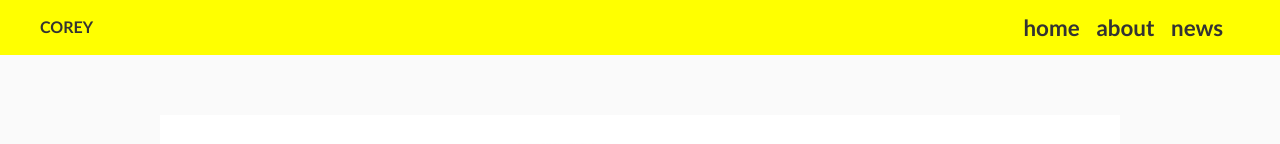
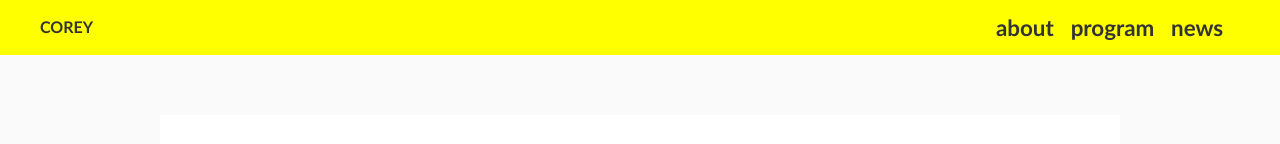
Before and after one commit to kiri-vadivelu/project-david, an Eleventy site: page src/index.html in a window 1280 px wide. Shown: the top 144 px of the page. Built offline with nearby package versions, Linux system fonts and the light colour scheme; Eleventy itself is replaced by a stand-in of ours; files that its build step writes are made by us from their sources.

Commit message:
add program link

```diff
--- a/src/_includes/components/navbar.njk
+++ b/src/_includes/components/navbar.njk
@@ -3,8 +3,9 @@
     <div class="logo">COREY</div>
 
     <div class="nav-list">
-      <a href="/">home</a>
+      <a href="/"></a>
       <a href="/about">about</a>
+      <a href="https://municipal.socialistalliance.ca/program">program</a>
       <a href="/news">news</a>
     </div>
   </nav>
```
